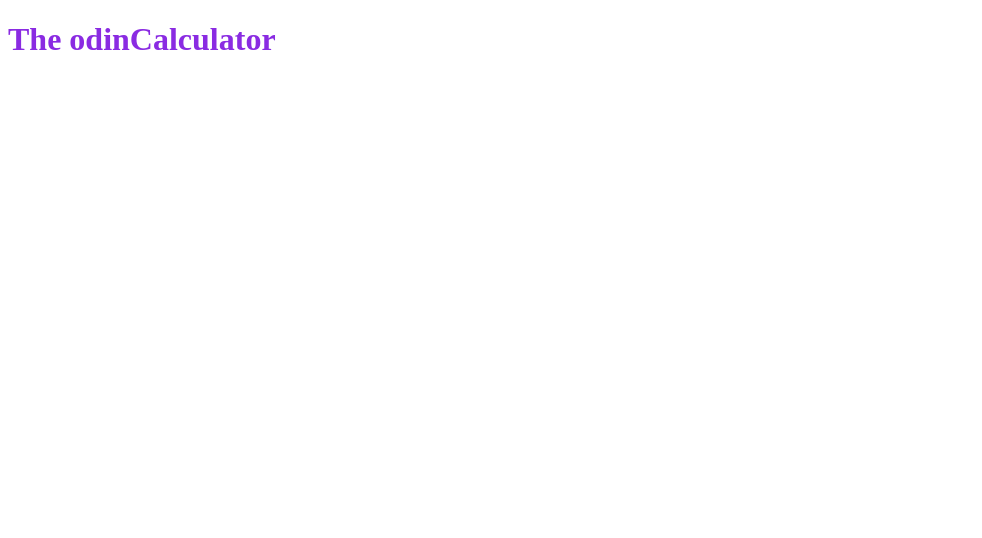
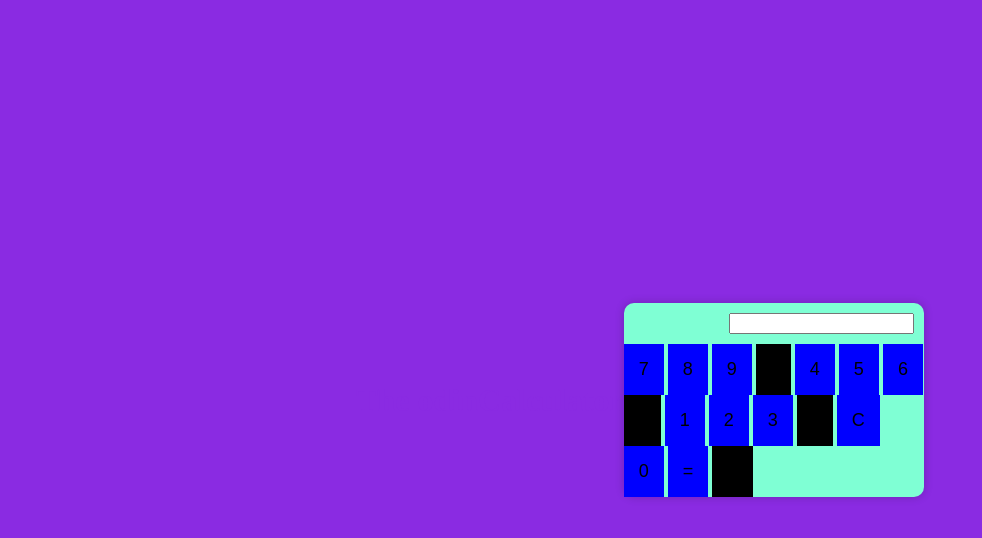
Before and after one commit to michaeloshea04/odinCalculator, a plain HTML site: page index.html in a window 1280 px wide. Shown: the whole page, without its empty margins (0-982 px from the left). Drawn offline with Linux system fonts and the light colour scheme.

Commit message:
Add UI to project Add buttons and styling to project

```diff
--- a/index.html
+++ b/index.html
@@ -9,6 +9,28 @@
 <body>
     <h1>The odinCalculator</h1>
 
+    <div class="container">
+        <div class="display">
+            <input type="text" id="result">
+        </div>
+        <button>7</button>
+        <button>8</button>
+        <button>9</button>
+        <button class="operator">/</button>
+        <button>4</button>
+        <button>5</button>
+        <button>6</button>
+        <button class="operator">*</button>
+        <button>1</button>
+        <button>2</button>
+        <button>3</button>
+        <button class="operator">-</button>
+        <button class="clear">C</button>
+        <button>0</button>
+        <button class="equal">=</button>
+        <button class="operator">+</button>
+    </div>
+
     <script src="app.js"></script>
 </body>
 </html>
--- a/style.css
+++ b/style.css
@@ -1,3 +1,41 @@
 h1{
     color: blueviolet;
 }
+
+body {
+    display: flex;
+    justify-content: center;
+    align-items: center;
+    height: 100vh;
+    margin: 0;
+    background-color: blueviolet;
+}
+
+.container {
+    background-color: aquamarine;
+    border-radius: 10px;
+    box-shadow: 0px 0px 10px rgba(0, 0, 0, 0.2);
+    width: 300px;
+}
+
+.display {
+    padding: 10px;
+    text-align: right;
+}
+
+button {
+    padding: 15px;
+    font-size: 18px;
+    border: none;
+    background-color: blue;
+    cursor: pointer;
+}
+
+.operator {
+    background-color: black;
+    font-weight: bold;
+}
+
+.clear {
+    grid-column: span 2;
+}
```
